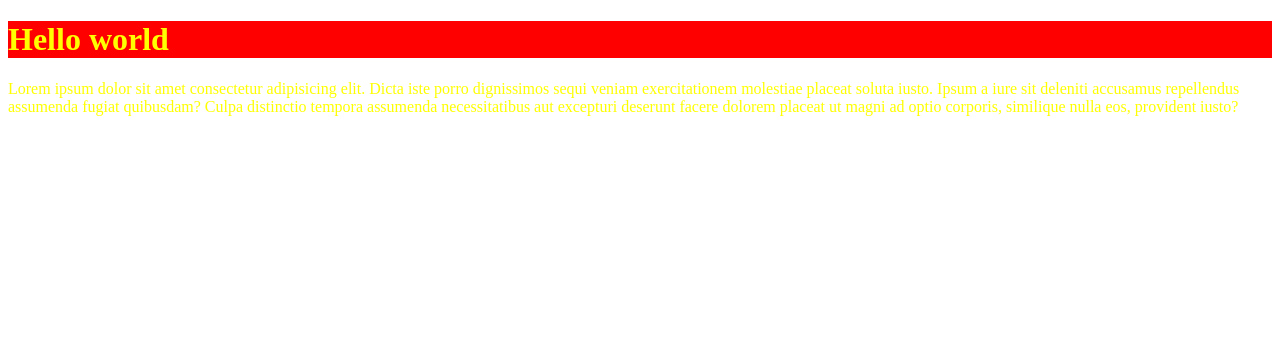
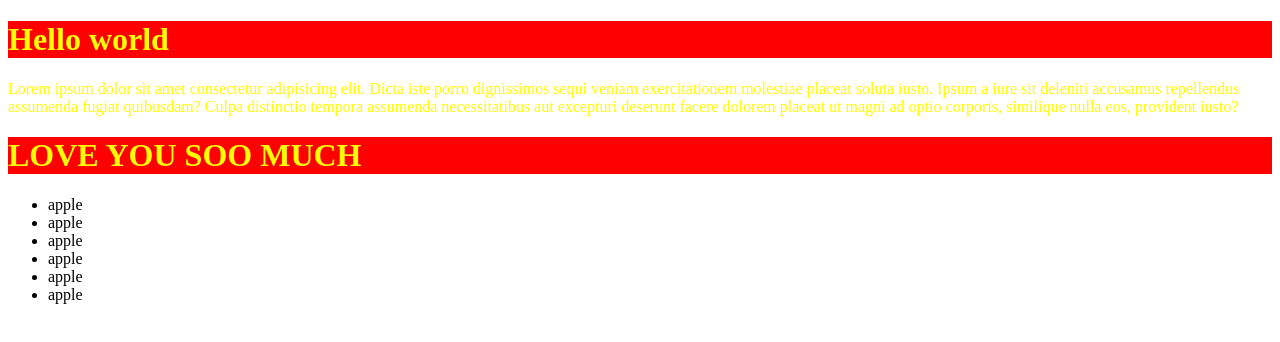
Before and after one commit to Samin35/First-repo-prac, a plain HTML site: page First-repo-prac/index.html in a window 1280 px wide. Drawn offline with Linux system fonts and the light colour scheme.

Commit message:
second commit

```diff
--- a/First-repo-prac/index.html
+++ b/First-repo-prac/index.html
@@ -14,6 +14,17 @@
         molestiae placeat soluta iusto. Ipsum a iure sit deleniti accusamus repellendus assumenda fugiat quibusdam?
         Culpa distinctio tempora assumenda necessitatibus aut excepturi deserunt facere dolorem placeat ut magni ad
         optio corporis, similique nulla eos, provident iusto?</p>
+    <h1>LOVE YOU SOO MUCH</h1>
+
+    <ul>
+        <li>apple</li>
+        <li>apple</li>
+        <li>apple</li>
+        <li>apple</li>
+        <li>apple</li>
+        <li>apple</li>
+    </ul>
+
 </body>
 
 </html>
```
